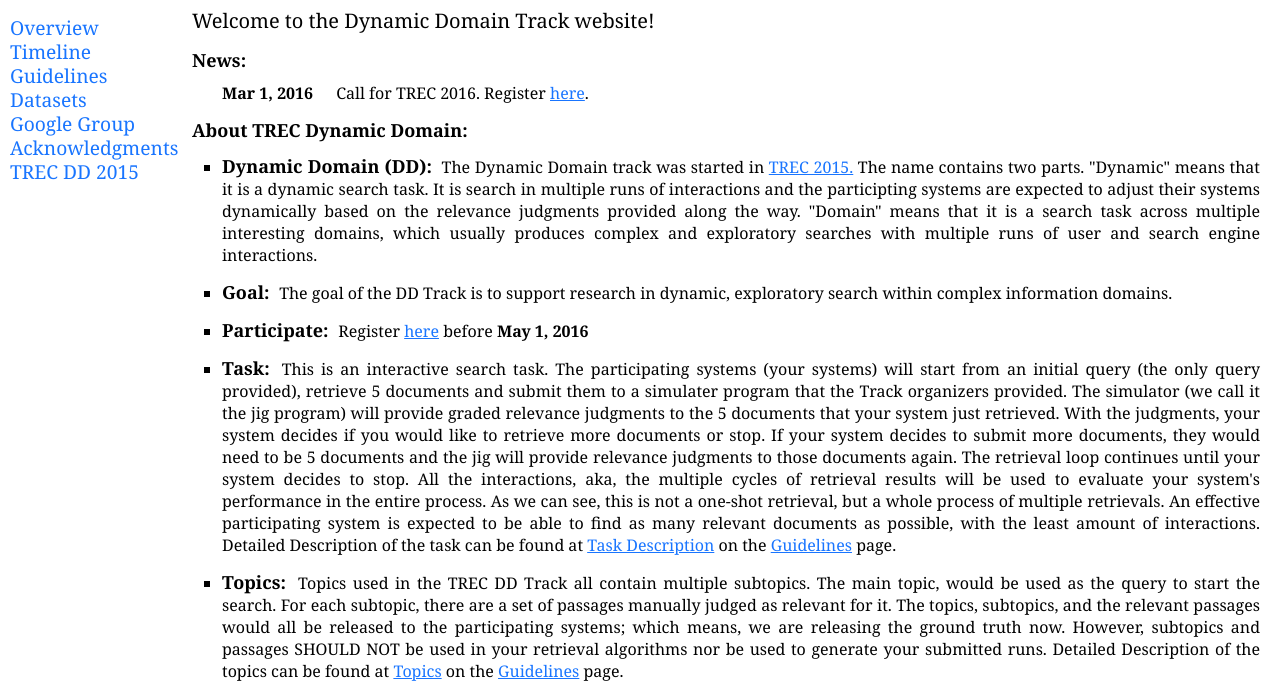
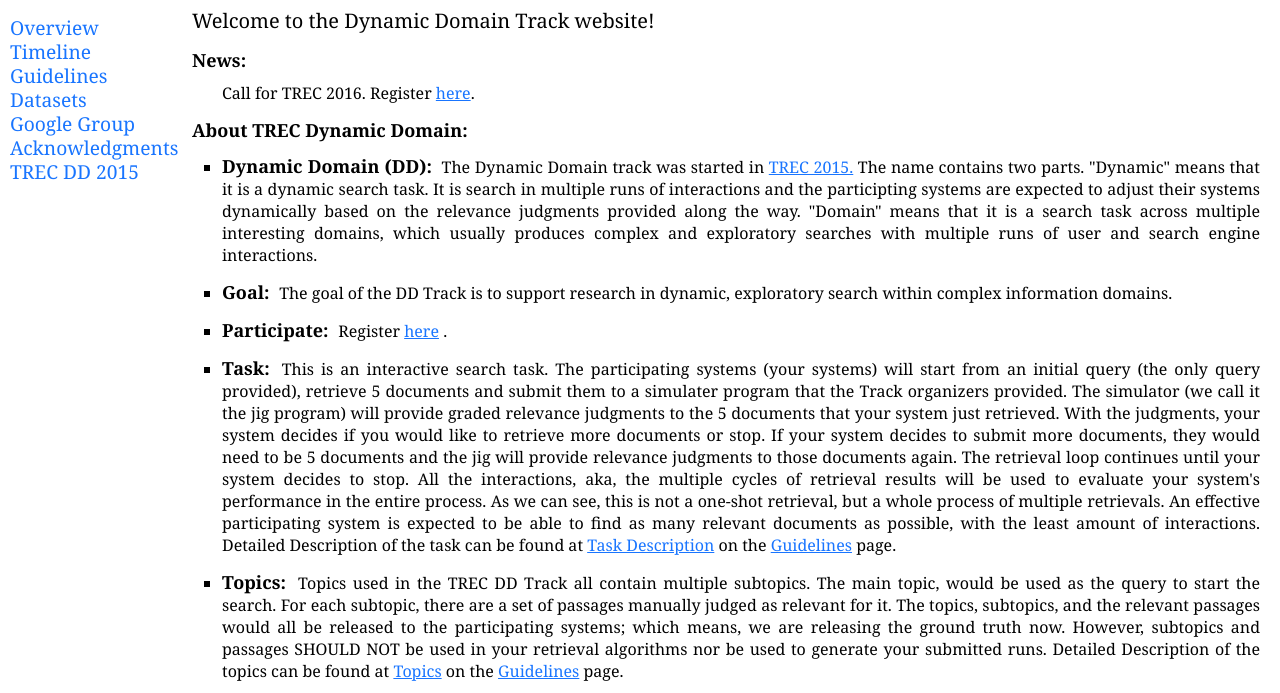
Before and after one commit to trec-dd/trec-dd.org, a plain HTML site: page trec_dd/index.html in a window 1280 px wide. Shown: the part 99-792 px from the top of the page. Drawn offline with Linux system fonts and the light colour scheme.

Commit message:
Modification on date

```diff
--- a/trec_dd/index.html
+++ b/trec_dd/index.html
@@ -50,7 +50,7 @@
 					<br/>
 					<ul>
 						<li>
-							<span class="date">Mar 1, 2016 </span>
+							<!-- <span class="date">Mar 1, 2016 </span> -->
 							<span> Call for TREC 2016. Register <a href="http://trec.nist.gov/pubs/call2016.html">here</a>.</span>
 						</li>
 					</ul>
@@ -63,7 +63,7 @@
 					<ul>
 						 <li><strong> Dynamic Domain (DD):</strong> The Dynamic Domain track was started in <a href="http://trec-dd.org/2015.html">TREC 2015.</a> The name contains two parts. "Dynamic" means that it is a dynamic search task. It is search in multiple runs of interactions and the participting systems are expected to adjust their systems dynamically based on the relevance judgments provided along the way. "Domain" means that it is a search task across multiple interesting domains, which usually produces complex and exploratory searches with multiple runs of user and search engine interactions.</li>
 						<li><strong>Goal: </strong>The goal of the DD Track is to support research in dynamic, exploratory search within complex information domains. 	</li>
-						<li><strong>Participate: </strong>Register <a href="http://trec.nist.gov/pubs/call2016.html">here</a> before <span class="bold">May 1, 2016</span></li>
+						<li><strong>Participate: </strong>Register <a href="http://trec.nist.gov/pubs/call2016.html">here</a> <!-- before <span class="bold">May 1, 2016</span> -->.</li>
 						<li> <strong> Task:</strong> This is an interactive search task. The participating systems (your systems) will start from an initial query (the only query provided), retrieve 5 documents and submit them to a simulater program that the Track organizers provided. The simulator (we call it the jig program) will provide graded relevance judgments to the 5 documents that your system just retrieved. With the judgments, your system decides if you would like to retrieve more documents or stop. If your system decides to submit more documents, they would need to be 5 documents and the jig will provide relevance judgments to those documents again. The retrieval loop continues until your system decides to stop. All the interactions, aka, the multiple cycles of retrieval results will be used to evaluate your system's performance in the entire process. As we can see, this is not a one-shot retrieval, but a whole process of multiple retrievals. An effective participating system is expected to be able to find as many relevant documents as possible, with the least amount of interactions. Detailed Description of the task can be found at <a href="http://trec-dd.org/guideline.html#task_description">Task Description</a> on the <a href="http://trec-dd.org/guideline.html">Guidelines</a> page.</li>
 						<li><strong>Topics: </strong>Topics used in the TREC DD Track all contain multiple subtopics. The main topic, would be used as the query to start the search. For each subtopic, there are a set of passages manually judged as relevant for it. The topics, subtopics, and the relevant passages would all be released to the participating systems; which means, we are releasing the ground truth now. However, subtopics and passages SHOULD NOT be used in your retrieval algorithms nor be used to generate your submitted runs. Detailed Description of the topics can be found at <a href="http://trec-dd.org/guideline.html#topic">Topics</a> on the <a href="http://trec-dd.org/guideline.html">Guidelines</a> page.</li>
 
```
